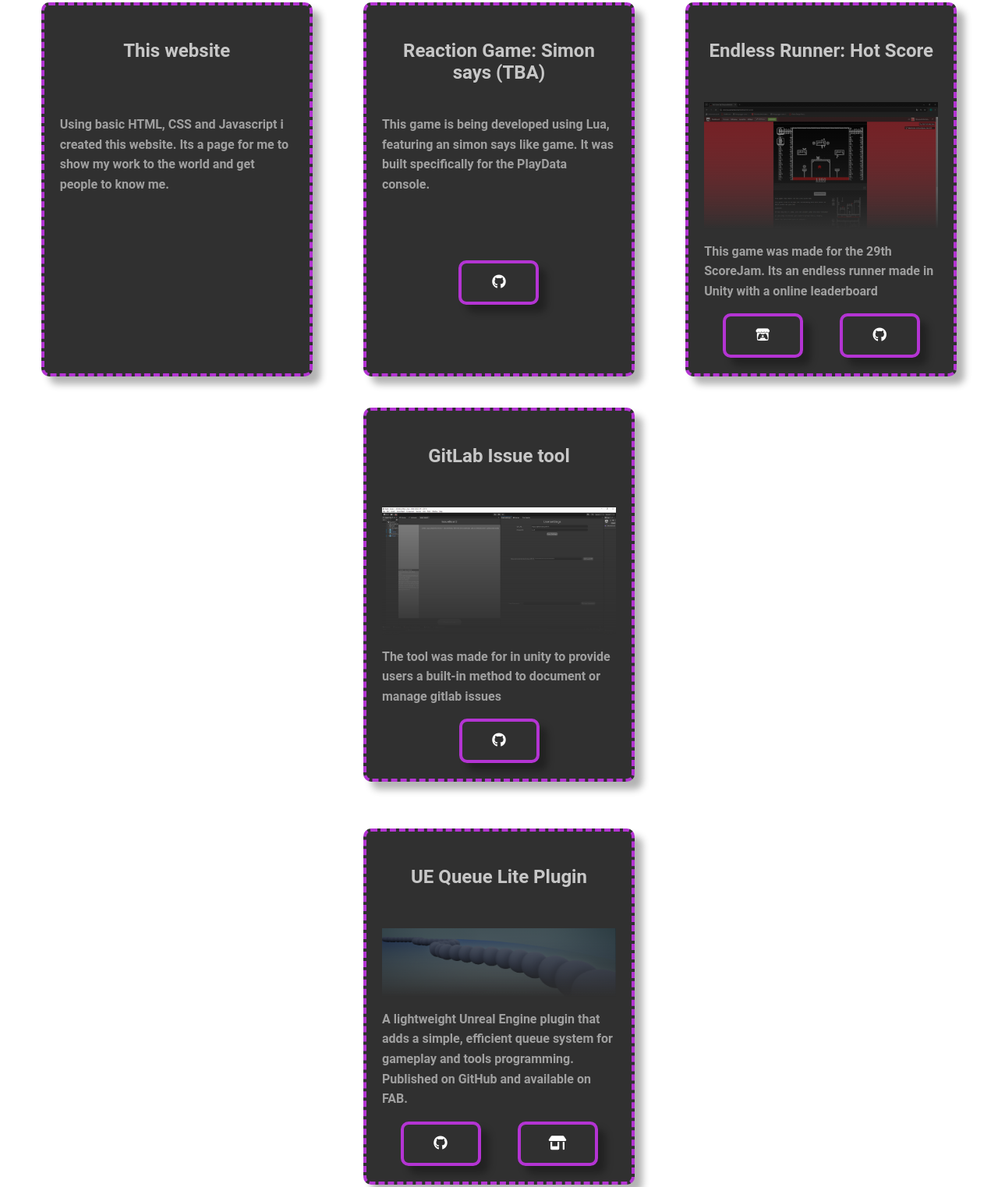
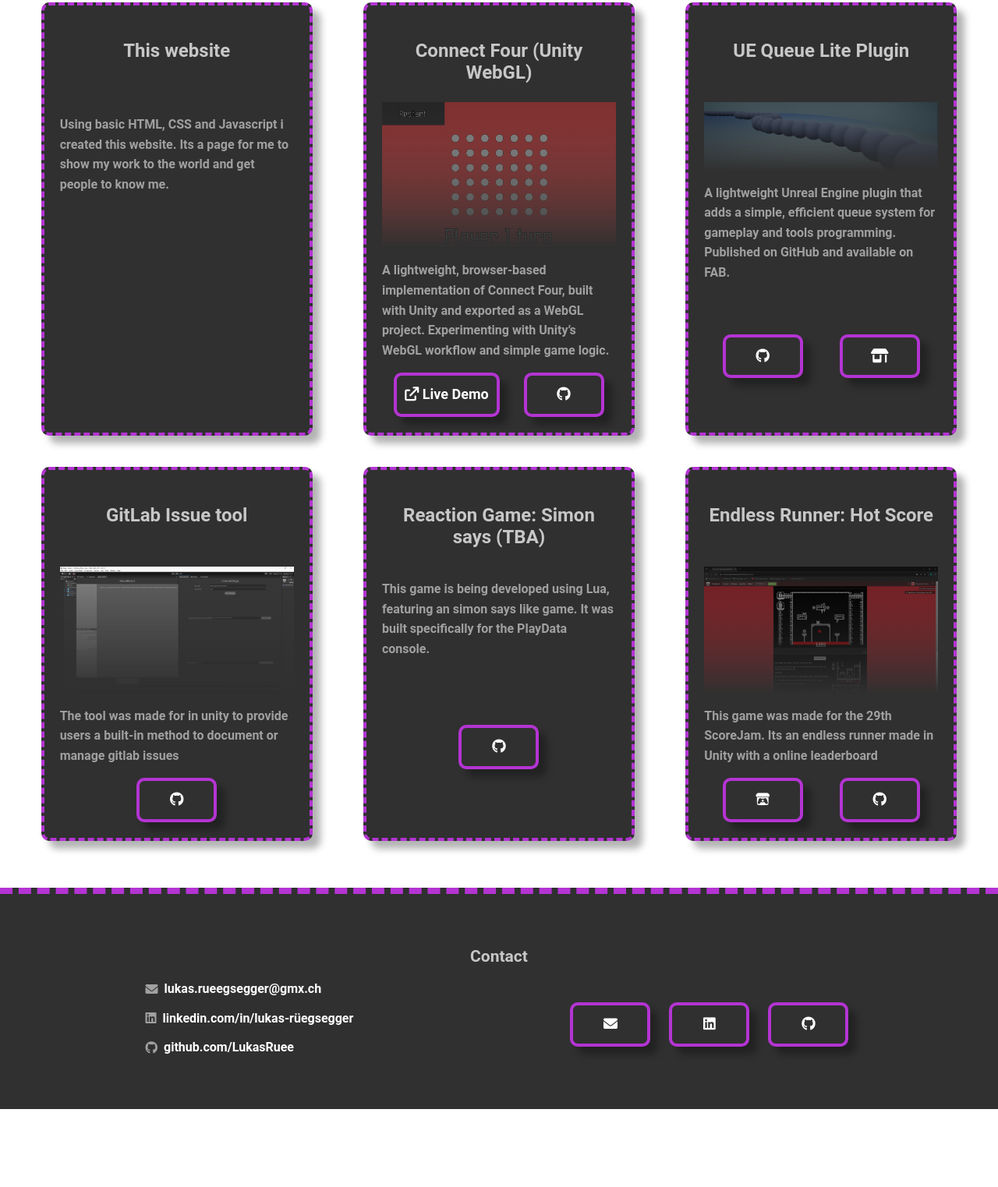
Before and after one commit to LukasRuee/LukasRuee.github.io, a plain HTML site: page index.html in a window 1280 px wide. Shown: the part 1019-2542 px from the top of the page at 78% size. After the commit the page ends 2442 px from the top, so only its background shows below. Drawn offline with Linux system fonts and the light colour scheme.

Commit message:
Update index.html

```diff
--- a/index.html
+++ b/index.html
@@ -64,6 +64,44 @@
                 </div>
 
                 <div class="project">
+                    <h3>Connect Four (Unity WebGL)</h3>
+                    <div class="image-container">
+                        <img src="images/ConnectFour.png" alt="Project Image">
+                    </div>
+                    <p>
+                        A lightweight, browser-based implementation of Connect Four,
+                        built with Unity and exported as a WebGL project.
+                        Experimenting with Unity’s WebGL workflow and simple game logic.
+                    </p>
+                    <div class="button-container">
+                        <a href="https://lukasruee.github.io/ConnectFour/" target="_blank" class="button-link"><i class="fa-solid fa-arrow-up-right-from-square"></i> Live Demo</a>
+                        <a href="https://github.com/LukasRuee/ConnectFour" target="_blank" class="button-link"><i class="fa-brands fa-github"></i></a>
+                    </div>
+                </div>
+
+                <div class="project">
+                    <h3>UE Queue Lite Plugin</h3>
+                    <div class="image-container">
+                        <img src="images/QueueLite.png" alt="Project Image">
+                    </div>
+                    <p>
+                        A lightweight Unreal Engine plugin that adds a simple, efficient queue system
+                        for gameplay and tools programming. Published on GitHub and available on FAB.
+                    </p>
+                    <div class="button-container">
+                        <a href="https://github.com/LukasRuee/UE-Queue-Lite-Plugin" target="_blank" class="button-link"> <i class="fa-brands fa-github"></i></a>
+                        <a href="https://www.fab.com/listings/01e253dd-d9ee-4682-9ef8-e462e4b7ccdc" target="_blank" class="button-link"><i class="fa-solid fa-shop"></i></a>
+                    </div>
+                </div>
+
+                <div class="project">
+                    <h3>GitLab Issue tool</h3>
+                    <img src="images/issue-tracker.JPG">
+                    <p>The tool was made for in unity to provide users a built-in method to document or manage gitlab issues</p>
+                    <a href="https://github.com/LukasRuee/GitLabXTension" target="_blank" class="button-link"><i class="fa-brands fa-github"></i></a>
+                </div>
+
+                <div class="project">
                     <h3>Reaction Game: Simon says (TBA)</h3>
                     <p>This game is being developed using Lua, featuring an simon says like game.
                         It was built specifically for the PlayData console.</p>
@@ -84,33 +122,7 @@
                         <a href="https://github.com/LukasRuee/Hot-Score" target="_blank" class="button-link"><i class="fa-brands fa-github"></i></a>
                     </div>
                 </div>
-
-                <div class="project">
-                    <h3>GitLab Issue tool</h3>
-                    <img src="images/issue-tracker.JPG">
-                    <p>The tool was made for in unity to provide users a built-in method to document or manage gitlab issues</p>
-                    <a href="https://github.com/LukasRuee/GitLabXTension" target="_blank" class="button-link"><i class="fa-brands fa-github"></i></a>
-                </div>
             </section>
-
-            <div class="project">
-                <h3>UE Queue Lite Plugin</h3>
-                <div class="image-container">
-                    <img src="images/QueueLite.png" alt="Project Image">
-                </div>
-                <p>
-                    A lightweight Unreal Engine plugin that adds a simple, efficient queue system
-                    for gameplay and tools programming. Published on GitHub and available on FAB.
-                </p>
-                <div class="button-container">
-                    <a href="https://github.com/LukasRuee/UE-Queue-Lite-Plugin" target="_blank" class="button-link">
-                        <i class="fa-brands fa-github"></i>
-                    </a>
-                    <a href="https://www.fab.com/listings/01e253dd-d9ee-4682-9ef8-e462e4b7ccdc" target="_blank" class="button-link">
-                        <i class="fa-solid fa-shop"></i>
-                    </a>
-                </div>
-            </div>
         </body>
 
     <footer>
```
